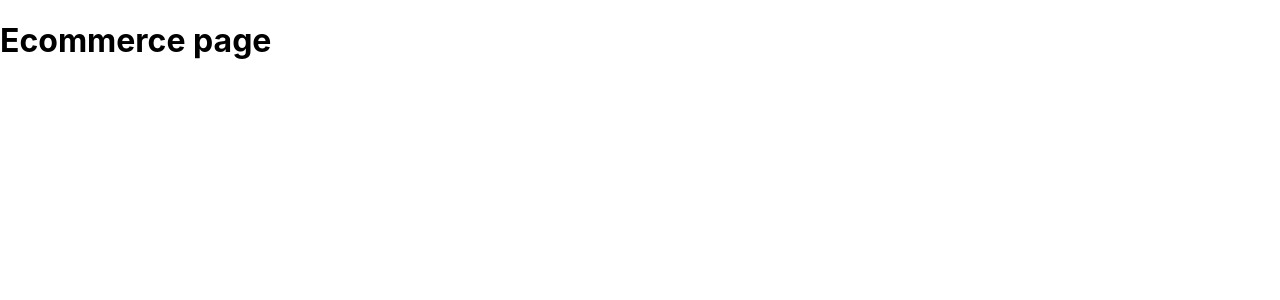
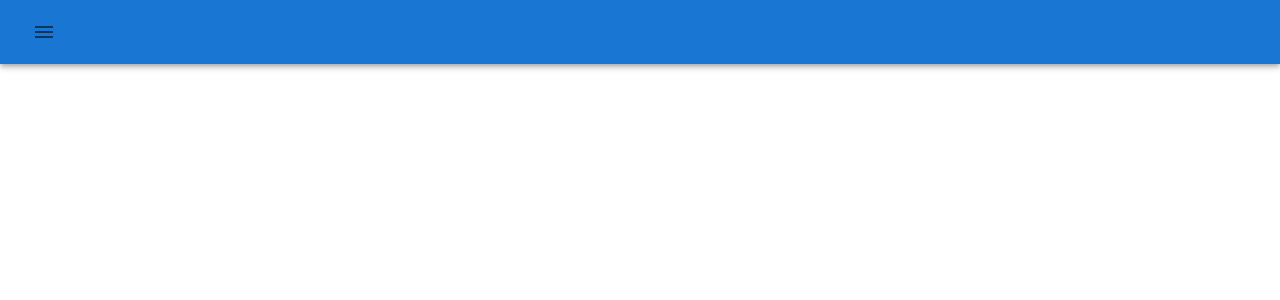
Before and after one commit to Leo-Naldi/ProjTecWeb2022, a React (Create React App) app in the folder front-office/: page /commerce in a window 1280 px wide. Shown: the top 300 px of the page. Built offline with nearby package versions, Linux system fonts and the light colour scheme.

Commit message:
Removed defaults from public/index.html; Updated README.md; Started AppBar in commerce page

```diff
--- a/front-office/package.json
+++ b/front-office/package.json
@@ -5,6 +5,7 @@
   "dependencies": {
     "@emotion/react": "^11.10.5",
     "@emotion/styled": "^11.10.5",
+    "@mui/icons-material": "^5.10.9",
     "@mui/material": "^5.10.12",
     "@testing-library/jest-dom": "^5.16.5",
     "@testing-library/react": "^13.4.0",
--- a/front-office/public/index.html
+++ b/front-office/public/index.html
@@ -7,7 +7,7 @@
     <meta name="theme-color" content="#000000" />
     <meta
       name="description"
-      content="Web site created using create-react-app"
+      content="Public e-commerce page for AnimalHouse"
     />
     <link rel="apple-touch-icon" href="%PUBLIC_URL%/logo192.png" />
     <!--
@@ -24,7 +24,7 @@
       work correctly both with client-side routing and a non-root public URL.
       Learn how to configure a non-root public URL by running `npm run build`.
     -->
-    <title>React App</title>
+    <title>Front Office</title>
   </head>
   <body>
     <noscript>You need to enable JavaScript to run this app.</noscript>
--- a/front-office/src/pages/Commerce.js
+++ b/front-office/src/pages/Commerce.js
@@ -1,10 +1,22 @@
 import React from "react";
+import AppBar from '@mui/material/AppBar';
+import Box from '@mui/material/Box';
+import Toolbar from '@mui/material/Toolbar';
+import IconButton from '@mui/material/IconButton';
+import MenuIcon from '@mui/icons-material/Menu';
+
 
 function Commerce() {
     return (
-        <div>
-            <h1>Ecommerce page</h1>
-        </div>
+        <Box>
+            <AppBar position='static'>
+                <Toolbar>
+                    <IconButton>
+                        <MenuIcon />
+                    </IconButton>
+                </Toolbar>
+            </AppBar>
+        </Box>
     );
 }
 
```
Also changed, not shown: front-office/public/manifest.json, 2 other files (tests, documents, lock files or other folders).
